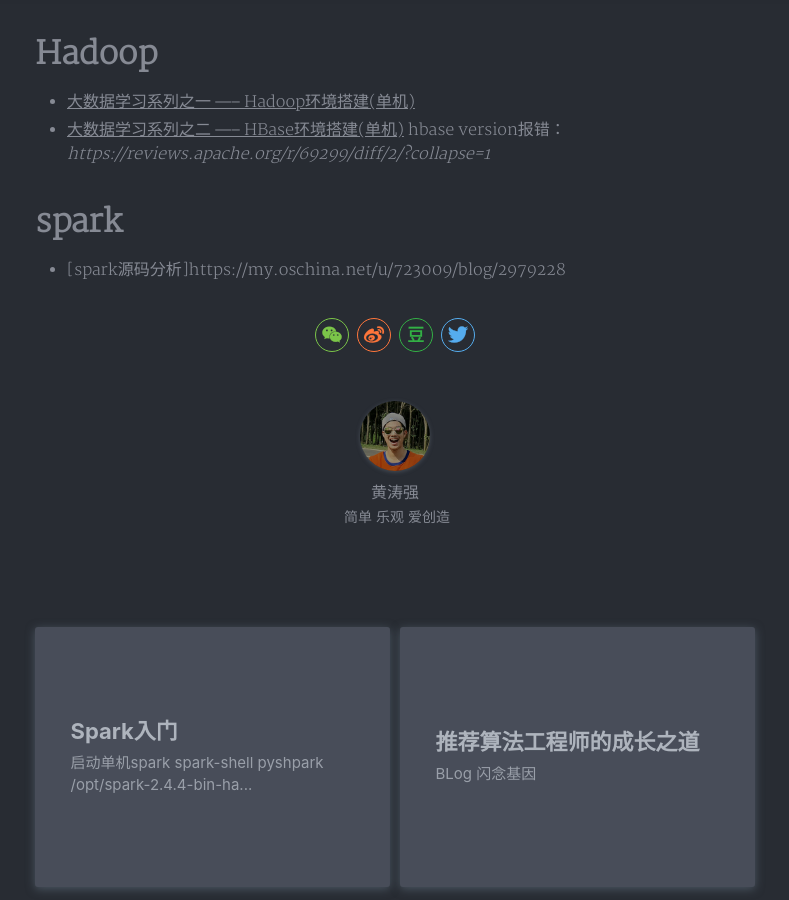
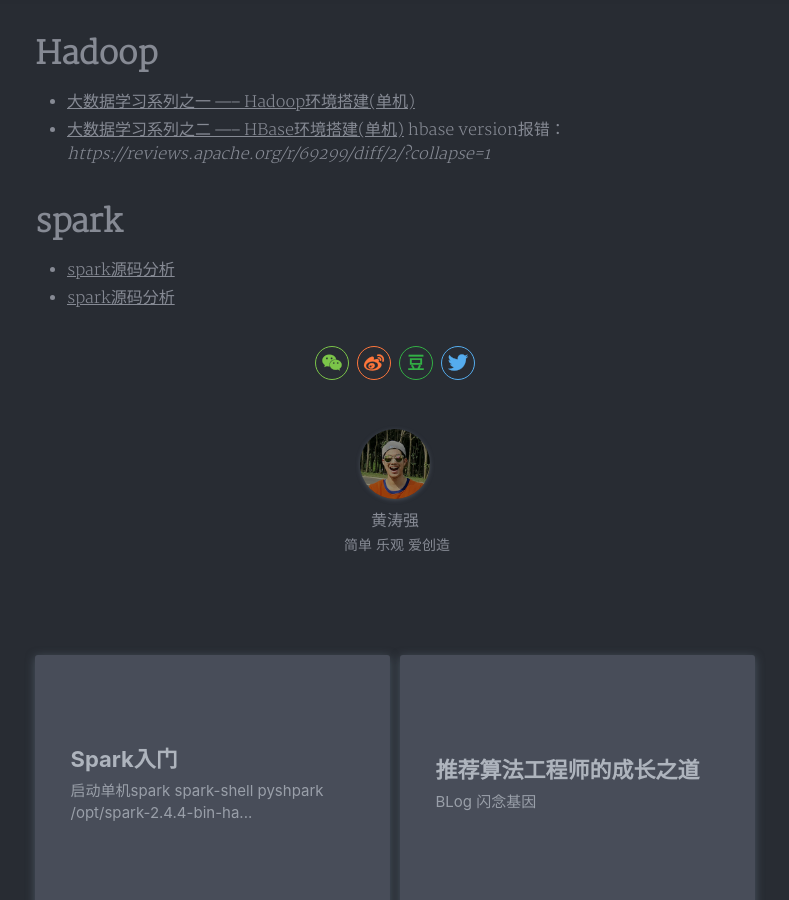
Before and after one commit to hugoTQ/hugoTQ.github.io, a Jekyll site: the page built from _posts/2019-11-26-tostudylist.md, in a window 1280 px wide and 900 px high, scrolled down 678 px. Shown: the whole window, without its empty margins (245-1034 px from the left). Built offline with Jekyll 4.4.1, drawn with Linux system fonts in a browser that asks for light colours; nearby versions of some CDN libraries; our own code applies the rules of GitHub Pages for plain Markdown files; a style sheet for code colours, icons or effects is not loaded.

Commit message:
Update 2019-11-26-tostudylist.md

```diff
--- a/_posts/2019-11-26-tostudylist.md
+++ b/_posts/2019-11-26-tostudylist.md
@@ -15,4 +15,5 @@
 
 
 # spark
-- [spark源码分析]https://my.oschina.net/u/723009/blog/2979228
+- [spark源码分析](https://my.oschina.net/u/723009/blog/29792289)
+- [spark源码分析](https://www.cnblogs.com/LiCheng-/p/8151160.html)
```
